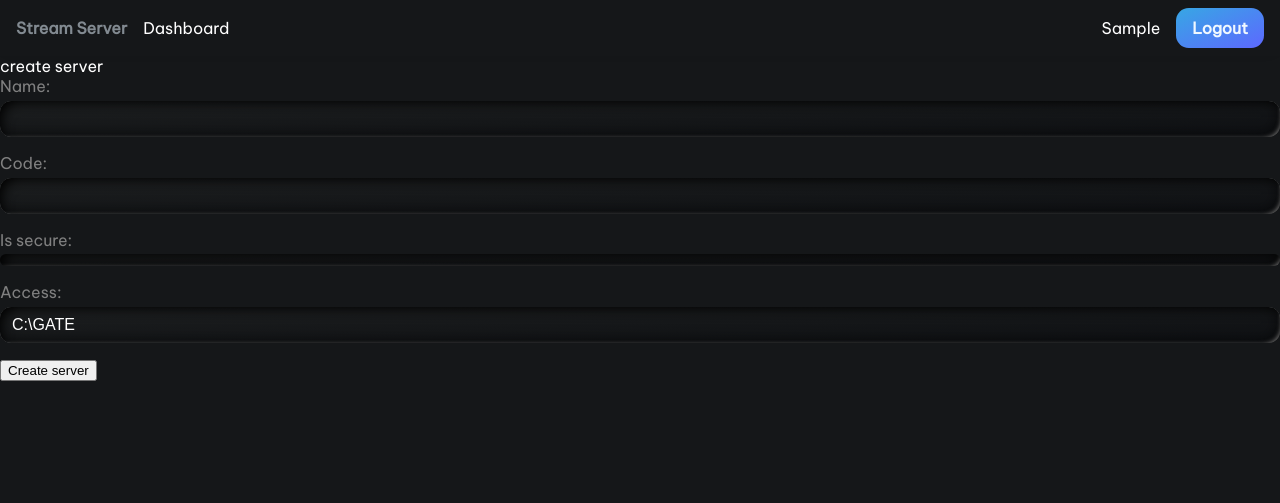
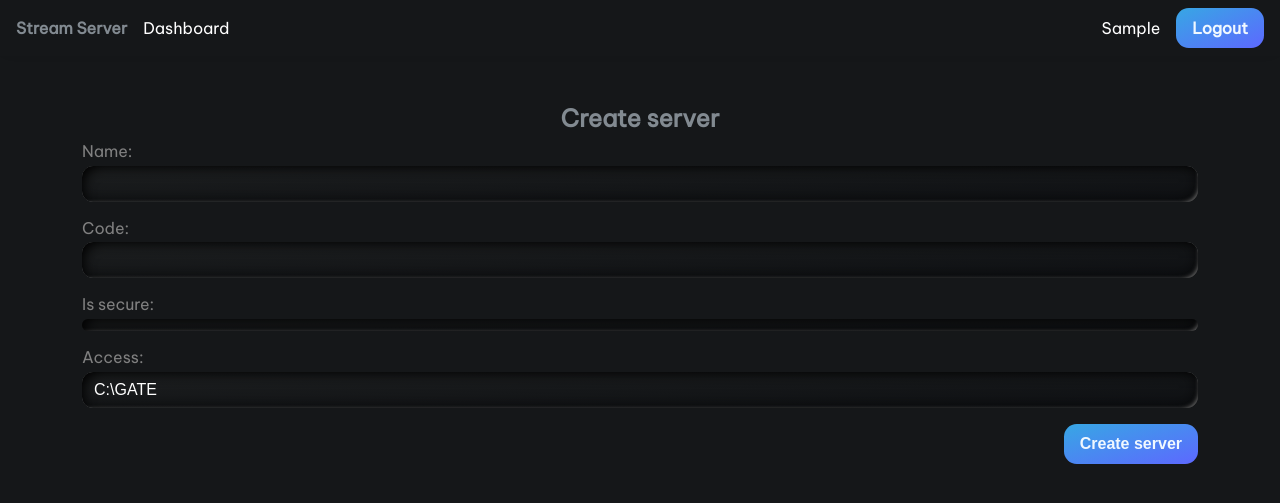
Before and after one commit to RushabhMavkar/DjangoStreamServer, a Django app: page /server/create/ in a window 1280 px wide. Shown: the top 503 px of the page. Run offline with Django 3.2, Linux system fonts and the light colour scheme; the visitor is signed in with stand-in values (Sample User, id 1).

Commit message:
Added proper structure and styling.

```diff
--- a/main/templates/main/create-server.html
+++ b/main/templates/main/create-server.html
@@ -1,9 +1,13 @@
 {% extends 'main/layout.html' %}
 {% block content %}
-create server
-<form method="post">
-    {% csrf_token %}
-    {{form}}
-    <button type="submit">Create server</button>
-</form>
+<div class="container pt-5">
+    <h4 class="text-center text-muted">Create server</h4>
+    <form method="post">
+        {% csrf_token %}
+        {{form}}
+        <div class="d-flex mb-3">
+            <button class="btn bg-accent ms-auto" type="submit">Create server</button>
+        </div>
+    </form>
+</div>
 {% endblock content %}
```
